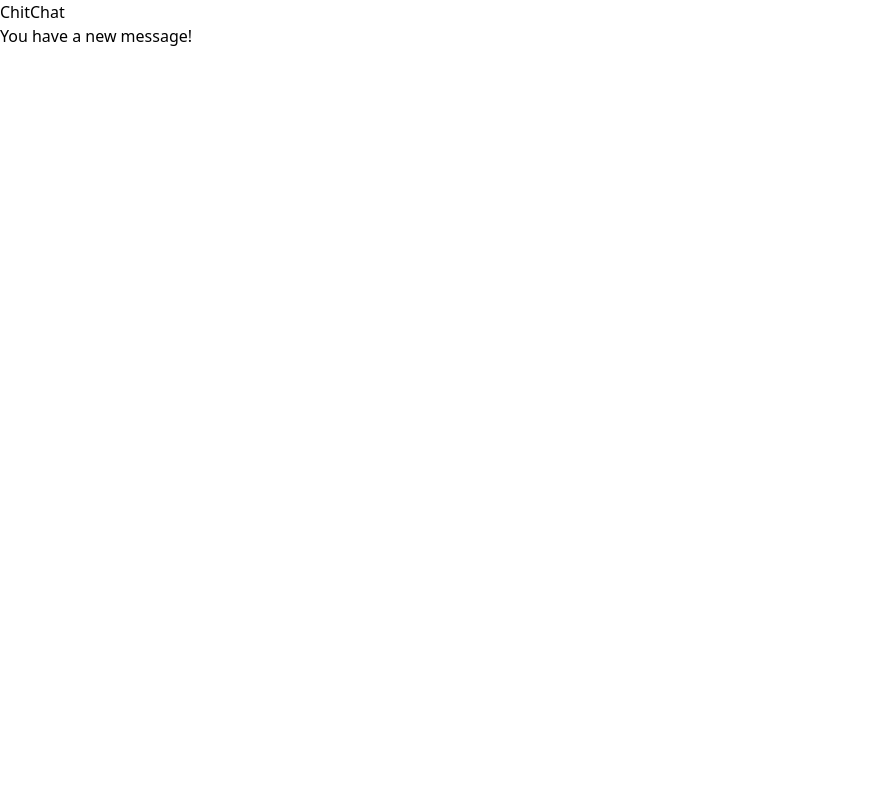
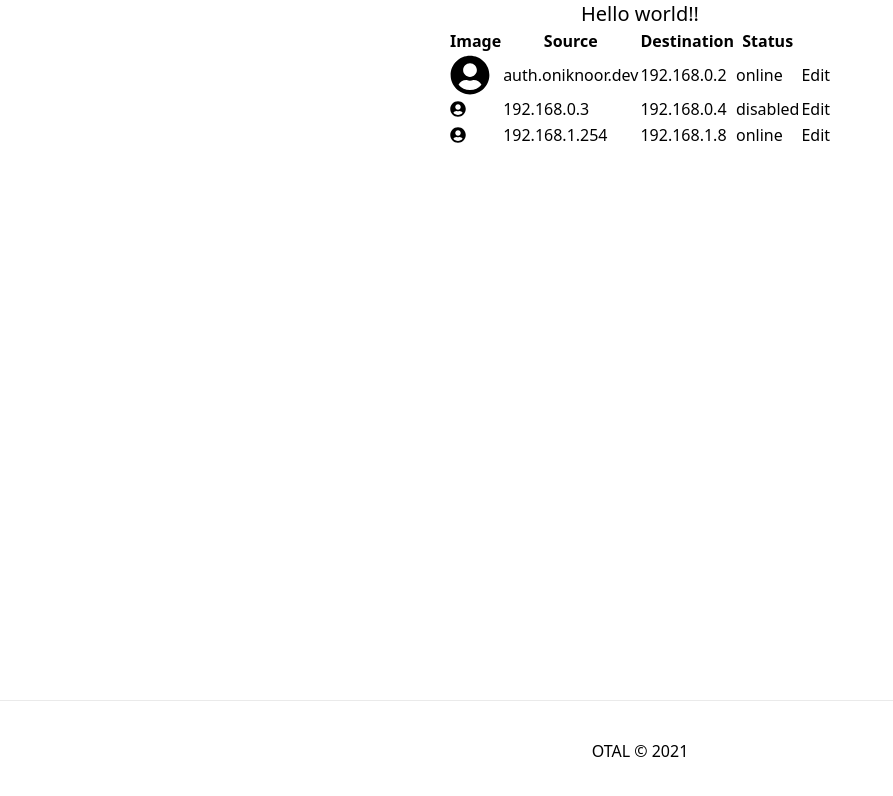
Before and after one commit to OnikNoor97/api-proxy, a Next.js app: page / in a window 1280 px wide. Shown: the top 796 px of the page, without its empty margins (0-893 px from the left). Built offline with nearby package versions, Linux system fonts and the light colour scheme.

Commit message:
fixed tailwind bug, added typescript

```diff
--- a/package.json
+++ b/package.json
@@ -20,6 +20,7 @@
     "react-icons": "^4.3.1"
   },
   "devDependencies": {
+    "@types/node": "^17.0.8",
     "autoprefixer": "^10.4.2",
     "bootstrap": "^5.1.1",
     "dotenv": "^8.2.0",
--- a/src/components/atoms/Table/TableComponent.tsx
+++ b/src/components/atoms/Table/TableComponent.tsx
@@ -20,179 +20,55 @@ const mockData = [
   {
     profile_picture: <FaUserCircle />,
     source: "192.168.1.254",
-    destination: "192.168.1.9",
+    destination: "192.168.1.8",
     status: "online",
   },
 ];
 
-const people = [
-  {
-    name: "Jane Cooper",
-    title: "Regional Paradigm Technician",
-    department: "Optimization",
-    role: "Admin",
-    email: "jane.cooper@example.com",
-    image:
-      "https://images.unsplash.com/photo-1494790108377-be9c29b29330?ixlib=rb-1.2.1&ixid=eyJhcHBfaWQiOjEyMDd9&auto=format&fit=facearea&facepad=4&w=256&h=256&q=60",
-  },
-  // More people...
-];
-
 interface Props {
-  data: any;
-  profile_picture?: SVGElement;
-  className?: string;
+  data?: any;
   source?: string;
   destination?: string;
   status?: string;
 }
 
-export default function TableComponent(
-  className,
-  profilePicture,
+export default function TableComponent({
   source,
   destination,
-  status
-) {
+  status,
+  data,
+}: Props): ReactElement {
   return (
-    // <div className="container">
-    //   <h1 className="text-xl font-medium text-black">Hello world!!</h1>
+    <div className="container">
+      <h1 className="text-xl font-medium text-black">Hello world!!</h1>
 
-    //   <table className="table-auto">
-    //     <thead>
-    //       <tr>
-    //         <th>Image</th>
-    //         <th>Source</th>
-    //         <th>Destination</th>
-    //         <th>Status</th>
-    //       </tr>
-    //     </thead>
-    //     {mockData.map(
-    //       (data, _profile_picture, _source, _destination, _status, index) => (
-    //         <tbody key={index}>
-    //           <tr>
-    //             <td>{data.profile_picture}</td>
-    //             <td>{data.source}</td>
-    //             <td>{data.destination}</td>
-    //             <td>{data.status}</td>
-    //             <td>
-    //               <ModalComponent />
-    //             </td>
-    //           </tr>
-    //         </tbody>
-    //       )
-    //     )}
-    //   </table>
+      <table className="table-auto">
+        <thead>
+          <tr>
+            <th>Image</th>
+            <th>Source</th>
+            <th>Destination</th>
+            <th>Status</th>
+          </tr>
+        </thead>
+        {mockData.map(
+          (data, profile_picture, source, destination, status, key) => (
+            <tbody key={key}>
+              <tr>
+                <td>{data.profile_picture}</td>
+                <td>{data.source}</td>
+                <td>{data.destination}</td>
+                <td>{data.status}</td>
+                <td>
+                  <ModalComponent />
+                </td>
+              </tr>
+            </tbody>
+          )
+        )}
+      </table>
 
-    //   <footer className="footer">OTAL &copy; 2021</footer>
-    // </div>
-
-    /* This example requires Tailwind CSS v2.0+ */
-
-    // <div className="flex flex-col">
-    //   <Head>
-    //     <title>OTAL API Proxy</title>
-    //     <link rel="icon" href="/favicon.ico" />
-    //     <meta name="viewport" content="width=device-width, initial-scale=1.0" />
-    //     <link href="/dist/output.css" rel="stylesheet"></link>
-    //   </Head>
-
-    //   <h1 className="text-3xl font-bold underline">Hello world!</h1>
-    //   <div className="-my-2 overflow-x-auto sm:-mx-6 lg:-mx-8">
-    //     <div className="py-2 align-middle inline-block min-w-full sm:px-6 lg:px-8">
-    //       <div className="shadow overflow-hidden border-b border-gray-200 sm:rounded-lg">
-    //         <table className="min-w-full divide-y divide-gray-200">
-    //           <thead className="bg-gray-50">
-    //             <tr>
-    //               <th
-    //                 scope="col"
-    //                 className="px-6 py-3 text-left text-xs font-medium text-gray-500 uppercase tracking-wider"
-    //               >
-    //                 Name
-    //               </th>
-    //               <th
-    //                 scope="col"
-    //                 className="px-6 py-3 text-left text-xs font-medium text-gray-500 uppercase tracking-wider"
-    //               >
-    //                 Title
-    //               </th>
-    //               <th
-    //                 scope="col"
-    //                 className="px-6 py-3 text-left text-xs font-medium text-gray-500 uppercase tracking-wider"
-    //               >
-    //                 Status
-    //               </th>
-    //               <th
-    //                 scope="col"
-    //                 className="px-6 py-3 text-left text-xs font-medium text-gray-500 uppercase tracking-wider"
-    //               >
-    //                 Role
-    //               </th>
-    //               <th scope="col" className="relative px-6 py-3">
-    //                 <span className="sr-only">Edit</span>
-    //               </th>
-    //             </tr>
-    //           </thead>
-    //           <tbody className="bg-white divide-y divide-gray-200">
-    //             {people.map((person) => (
-    //               <tr key={person.email}>
-    //                 <td className="px-6 py-4 whitespace-nowrap">
-    //                   <div className="flex items-center">
-    //                     <div className="flex-shrink-0 h-10 w-10">
-    //                       <img
-    //                         className="h-10 w-10 rounded-full"
-    //                         src={person.image}
-    //                         alt=""
-    //                       />
-    //                     </div>
-    //                     <div className="ml-4">
-    //                       <div className="text-sm font-medium text-gray-900">
-    //                         {person.name}
-    //                       </div>
-    //                       <div className="text-sm text-gray-500">
-    //                         {person.email}
-    //                       </div>
-    //                     </div>
-    //                   </div>
-    //                 </td>
-    //                 <td className="px-6 py-4 whitespace-nowrap">
-    //                   <div className="text-sm text-gray-900">
-    //                     {person.title}
-    //                   </div>
-    //                   <div className="text-sm text-gray-500">
-    //                     {person.department}
-    //                   </div>
-    //                 </td>
-    //                 <td className="px-6 py-4 whitespace-nowrap">
-    //                   <span className="px-2 inline-flex text-xs leading-5 font-semibold rounded-full bg-green-100 text-green-800">
-    //                     Active
-    //                   </span>
-    //                 </td>
-    //                 <td className="px-6 py-4 whitespace-nowrap text-sm text-gray-500">
-    //                   {person.role}
-    //                 </td>
-    //                 <td className="px-6 py-4 whitespace-nowrap text-right text-sm font-medium">
-    //                   <a
-    //                     href="#"
-    //                     className="text-indigo-600 hover:text-indigo-900"
-    //                   >
-    //                     Edit
-    //                   </a>
-    //                 </td>
-    //               </tr>
-    //             ))}
-    //           </tbody>
-    //         </table>
-    //       </div>
-    //     </div>
-    //   </div>
-    // </div>
-
-    <div className="p-6 max-w-sm mx-auto bg-white rounded-xl shadow-lg flex items-center space-x-4">
-      <div>
-        <div className="text-xl font-medium text-black">ChitChat</div>
-        <p className="text-slate-500">You have a new message!</p>
-      </div>
+      <footer className="footer">OTAL &copy; 2021</footer>
     </div>
   );
 }
--- a/tailwind.config.js
+++ b/tailwind.config.js
@@ -1,10 +1,9 @@
 module.exports = {
   content: [
-    "./pages/**/*.{js,ts,jsx,tsx}",
-    "./components/**/*.{js,ts,jsx,tsx}",
+    "./src/pages/**/*.{js,ts,jsx,tsx}",
+    "./src/components/**/*.{js,ts,jsx,tsx}",
+    "./src/**/*.js",
   ],
-  purge: ["./pages/**/*.{js,ts,jsx,tsx}", "./components/**/*.{js,ts,jsx,tsx}"],
-
   theme: {
     extend: {},
   },
```
Also changed, not shown: tsconfig.json (+5 -14 lines), 1 other file (tests, documents, lock files or other folders).
